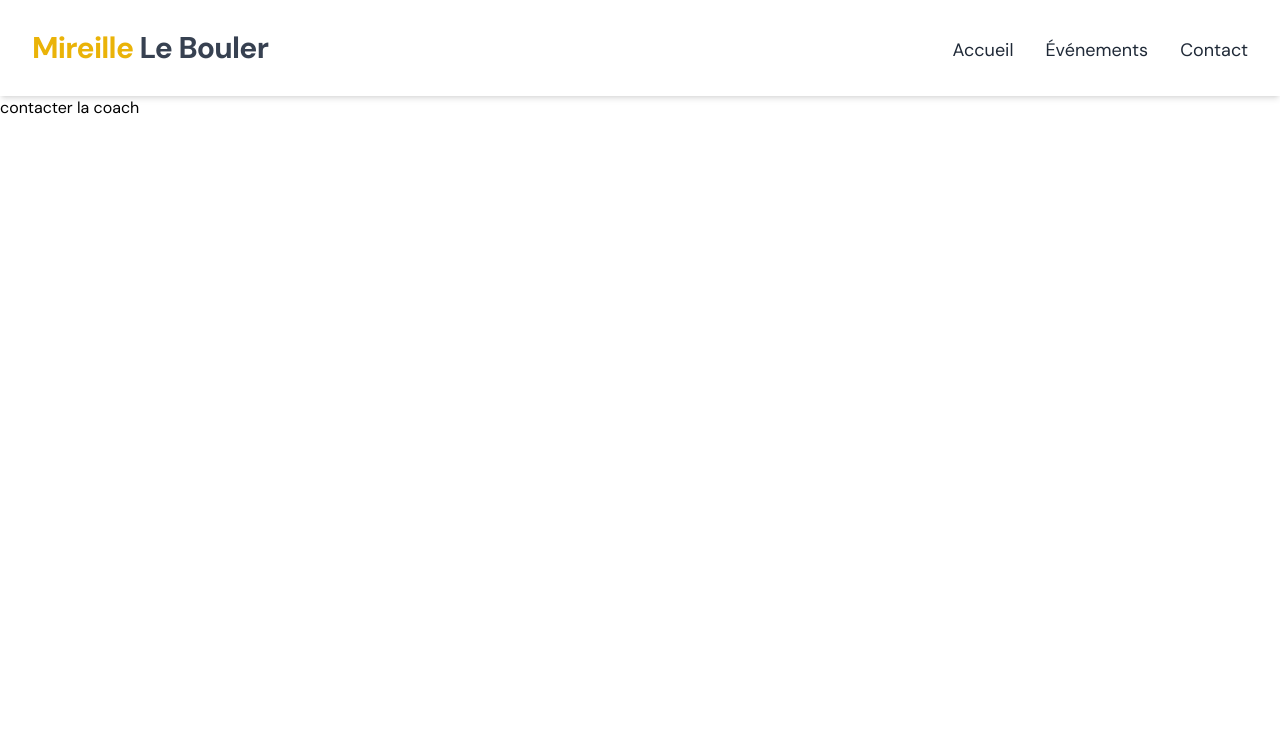
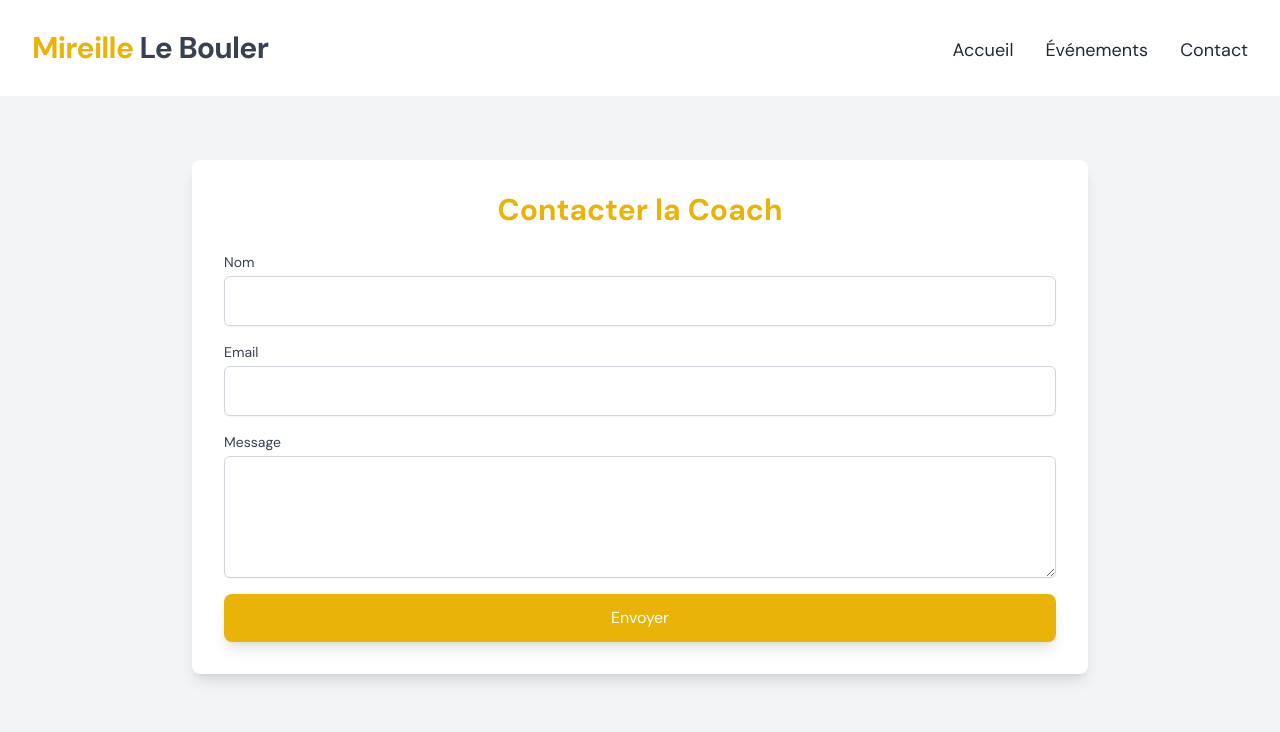
Before and after one commit to skyson-ai/eventprogram, a Next.js app in the folder lancement-event-1000f/: page /contacter-la-coach in a window 1280 px wide. Shown: the top 732 px of the page. Built offline with nearby package versions, Linux system fonts and the light colour scheme.

Commit message:
adding contactform

```diff
--- a/lancement-event-1000f/package.json
+++ b/lancement-event-1000f/package.json
@@ -9,8 +9,12 @@
     "lint": "next lint"
   },
   "dependencies": {
+    "dotenv": "^16.4.5",
     "embla-carousel-react": "^8.3.0",
+    "express": "^4.21.0",
     "next": "14.2.11",
+    "nodemailer": "^6.9.15",
+    "path": "^0.12.7",
     "react": "^18",
     "react-awesome-reveal": "^4.2.14",
     "react-dom": "^18",
@@ -26,6 +30,7 @@
     "@types/react-slick": "^0.23.13",
     "eslint": "^8",
     "eslint-config-next": "14.2.11",
+    "nodemon": "^3.1.6",
     "postcss": "^8",
     "tailwindcss": "^3.4.1",
     "typescript": "^5"
--- a/lancement-event-1000f/src/app/contacter-la-coach/page.tsx
+++ b/lancement-event-1000f/src/app/contacter-la-coach/page.tsx
@@ -1,11 +1,99 @@
-import React from 'react'
+"use client";
+import React, { useState } from 'react';
 
-const page = () => {
+const ContactForm = () => {
+  const [formData, setFormData] = useState({
+    name: '',
+    email: '',
+    message: '',
+  });
+
+  const [status, setStatus] = useState('');
+
+  const handleChange = (e: React.ChangeEvent<HTMLInputElement | HTMLTextAreaElement>) => {
+    setFormData({
+      ...formData,
+      [e.target.name]: e.target.value,
+    });
+  };
+
+  const handleSubmit = async (e: React.FormEvent) => {
+    e.preventDefault();
+
+    // Envoyer les données au backend
+    try {
+      const response = await fetch('/api/contact-coach', {
+        method: 'POST',
+        headers: {
+          'Content-Type': 'application/json',
+        },
+        body: JSON.stringify(formData),
+      });
+
+      if (response.ok) {
+        setStatus('Message envoyé avec succès !');
+        setFormData({ name: '', email: '', message: '' });
+      } else {
+        setStatus('Une erreur s\'est produite. Veuillez réessayer.');
+      }
+    } catch (error) {
+      console.error('Erreur lors de l\'envoi du formulaire', error);
+      setStatus('Une erreur s\'est produite. Veuillez réessayer.');
+    }
+  };
+
   return (
-    <div>
-      contacter la coach
-    </div>
-  )
-}
+    <section className="bg-gray-100 py-16 px-8">
+      <div className="max-w-4xl mx-auto bg-white p-8 rounded-lg shadow-lg">
+        <h2 className="text-3xl font-bold text-yellow-500 mb-6 text-center">Contacter la Coach</h2>
+        <form onSubmit={handleSubmit} className="space-y-4">
+          <div>
+            <label htmlFor="name" className="block text-sm font-medium text-gray-700">Nom</label>
+            <input
+              type="text"
+              name="name"
+              id="name"
+              value={formData.name}
+              onChange={handleChange}
+              className="mt-1 block w-full p-3 border border-gray-300 rounded-md shadow-sm focus:ring-yellow-500 focus:border-yellow-500"
+              required
+            />
+          </div>
+          <div>
+            <label htmlFor="email" className="block text-sm font-medium text-gray-700">Email</label>
+            <input
+              type="email"
+              name="email"
+              id="email"
+              value={formData.email}
+              onChange={handleChange}
+              className="mt-1 block w-full p-3 border border-gray-300 rounded-md shadow-sm focus:ring-yellow-500 focus:border-yellow-500"
+              required
+            />
+          </div>
+          <div>
+            <label htmlFor="message" className="block text-sm font-medium text-gray-700">Message</label>
+            <textarea
+              name="message"
+              id="message"
+              rows={4}
+              value={formData.message}
+              onChange={handleChange}
+              className="mt-1 block w-full p-3 border border-gray-300 rounded-md shadow-sm focus:ring-yellow-500 focus:border-yellow-500"
+              required
+            />
+          </div>
+          <button
+            type="submit"
+            className="w-full bg-yellow-500 text-white p-3 rounded-lg shadow-lg hover:bg-yellow-600"
+          >
+            Envoyer
+          </button>
+        </form>
+        {status && <p className="mt-4 text-center text-red-500">{status}</p>}
+      </div>
+    </section>
+  );
+};
 
-export default page
+export default ContactForm;
--- a/lancement-event-1000f/tsconfig.json
+++ b/lancement-event-1000f/tsconfig.json
@@ -1,4 +1,5 @@
 {
+
   "compilerOptions": {
     "lib": ["dom", "dom.iterable", "esnext"],
     "allowJs": true,
```
Also changed, not shown: 1 other file (tests, documents, lock files or other folders).
